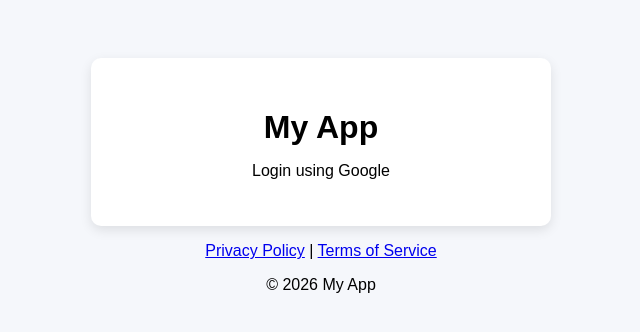
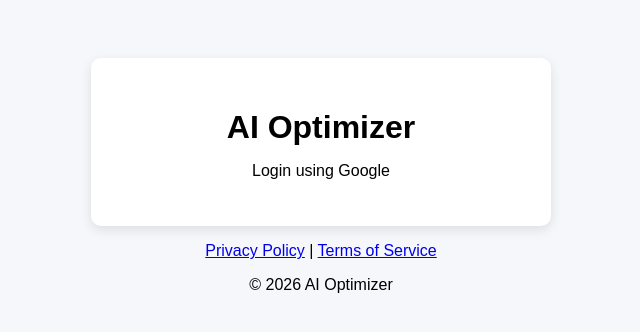
Before and after one commit to b2cinfosolution-code/aioptimizer, a plain HTML site: page index.html in a window 1280 px wide. Shown: the whole page, without its empty margins (319-959 px from the left). Drawn offline with Linux system fonts and the light colour scheme.

Commit message:
Update index.html

```diff
--- a/index.html
+++ b/index.html
@@ -34,7 +34,7 @@
 <body>
 
   <div class="card">
-    <h1>My App</h1>
+    <h1>AI Optimizer</h1>
     <p>Login using Google</p>
 
     <!-- Google Sign-In button -->
@@ -73,6 +73,6 @@
     <a href="https://aioptimizer.me/privacy" target="_blank">Privacy Policy</a> |
     <a href="https://aioptimizer.me/terms" target="_blank">Terms of Service</a>
   </p>
-  <p>© 2026 My App</p>
+  <p>© 2026 AI Optimizer</p>
 </footer>
 </html>
```
